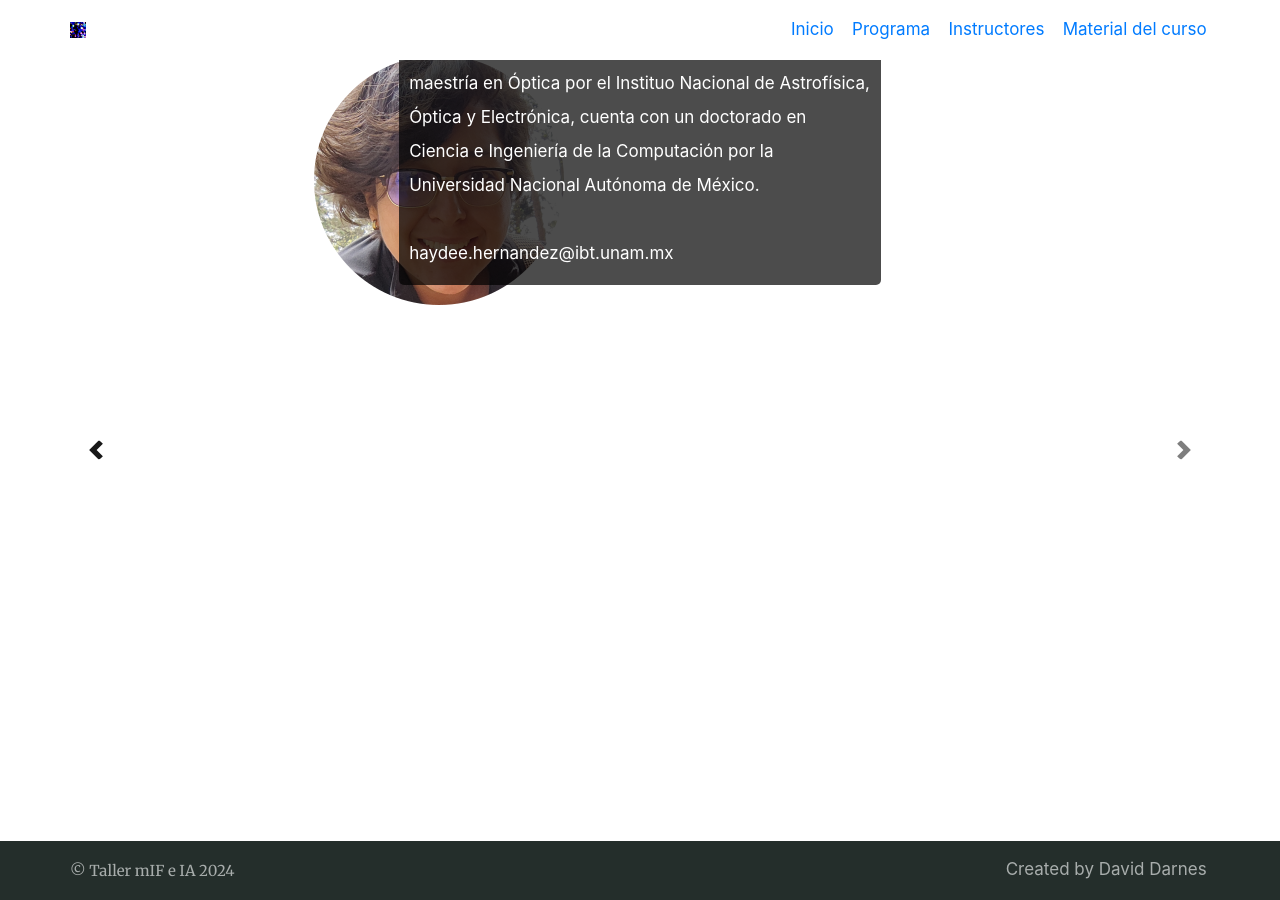
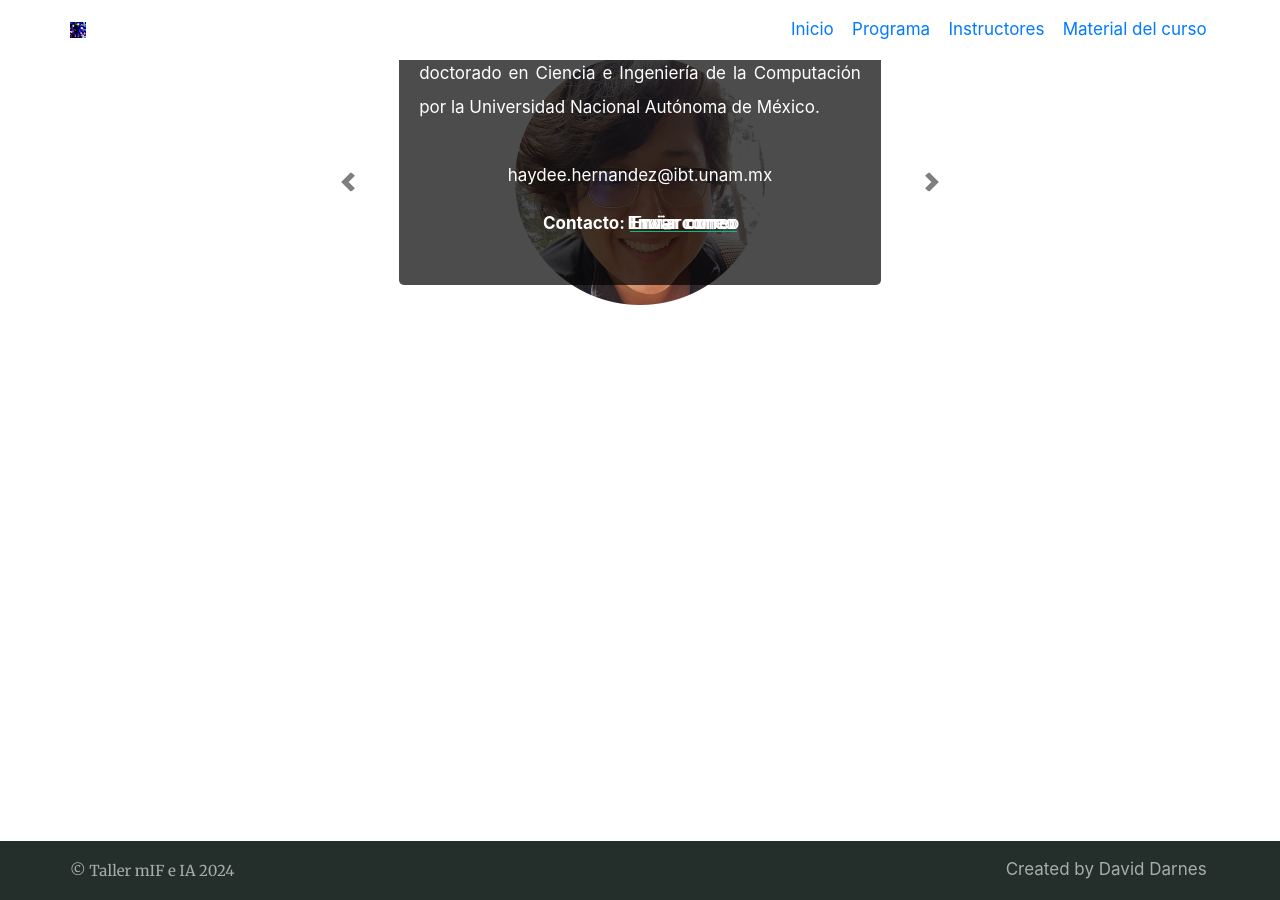
Before and after one commit to acnilo/202411_LNMA_IA-mIF, a Jekyll site: the page built from _bios/jair-sanchez.md, in a window 1280 px wide. Built offline with Jekyll 4.4.1, drawn with Linux system fonts in a browser that asks for light colours; nearby versions of some CDN libraries.

Commit message:
Update bio.html

```diff
--- a/_layouts/bio.html
+++ b/_layouts/bio.html
@@ -13,14 +13,17 @@
           <div class="carousel-inner">
             {% for bio in site.bios %}
               <div class="carousel-item {% if forloop.first %}active{% endif %}">
-                  <div class="col-md-5 d-flex justify-content-center align-items-start">
-                    <img src="{{ bio.image | relative_url }}" alt="{{ bio.name }}" class="bio-image" style="max-height: 100%; object-fit: cover;"">
-                  </div>
-                  <div class="carousel-caption d-none d-md-block" style="background: rgba(0, 0, 0, 0.7); padding: 10px; border-radius: 5px; text-align: left; height: auto; max-height: 90vh; overflow-y: auto;">
-                      <h4 style="margin-bottom: 10px;">{{ bio.name }}</h4>
-                      <p>{{ bio.bio }}</p>
-                      <p style="margin-bottom: 5px;">{{ bio.email }}</p>
-                  </div>
+                <div class="text-center">
+                  <img src="{{ bio.image | relative_url }}" alt="{{ bio.name }}" class="bio-image" style="max-height: 300px; object-fit: cover; width: auto;">
+                </div>
+                <div class="carousel-caption d-none d-md-block" style="background: rgba(0, 0, 0, 0.7); padding: 20px; border-radius: 5px; text-align: center;">
+                  <h4 style="margin-bottom: 10px;">{{ bio.name }}</h4>
+                  <p style="text-align: justify;">{{ bio.bio }}</p>
+                  <p style="margin-bottom: 5px;">{{ bio.email }}</p>
+                  <p>
+                    <strong>Contacto:</strong>
+                    <a href="mailto:{{ bio.email }}" style="color: white;">Enviar correo</a>
+                  </p>
                 </div>
               </div>
             {% endfor %}
```
Also changed, not shown: other parts of _layouts/bio.html (+1 -1 lines).
